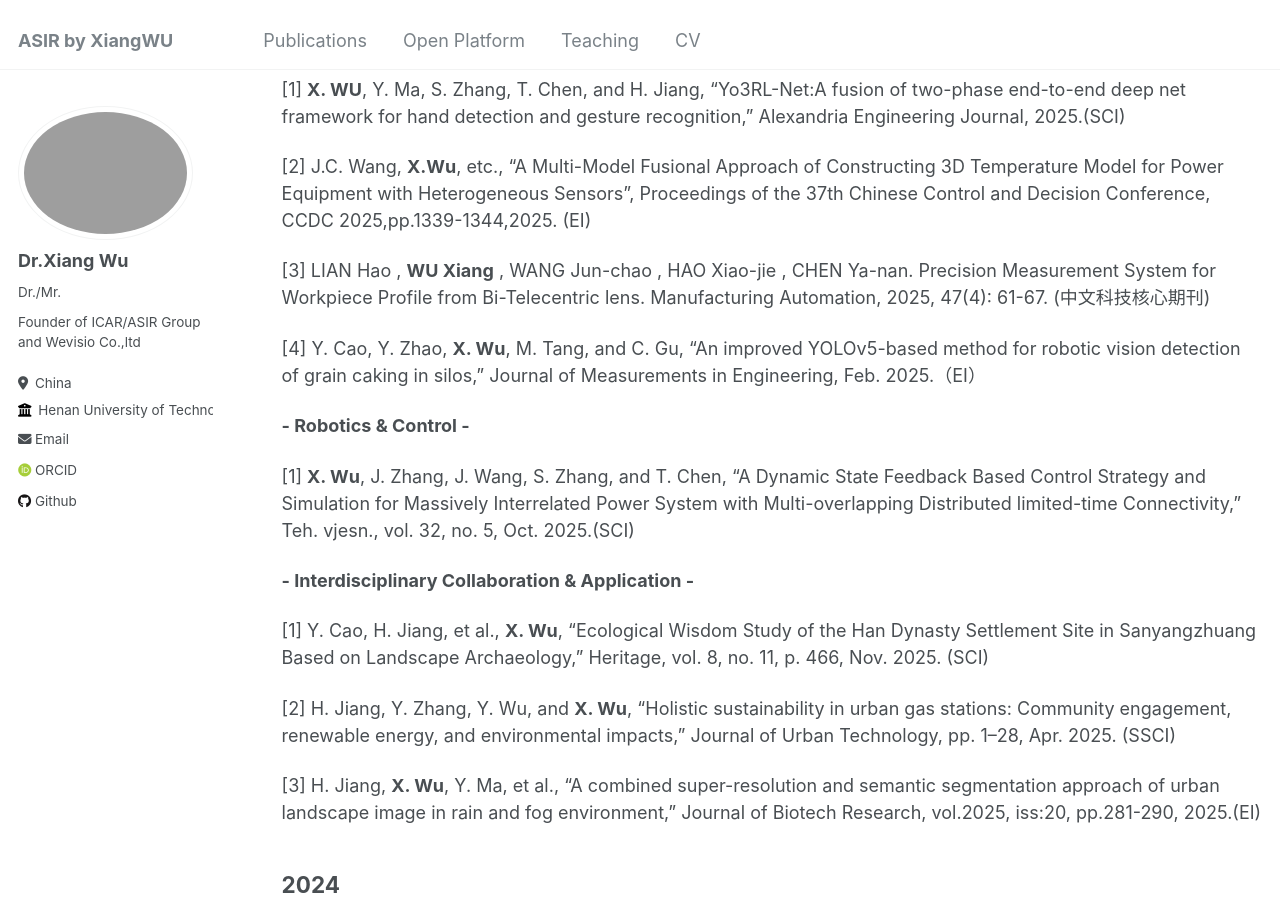
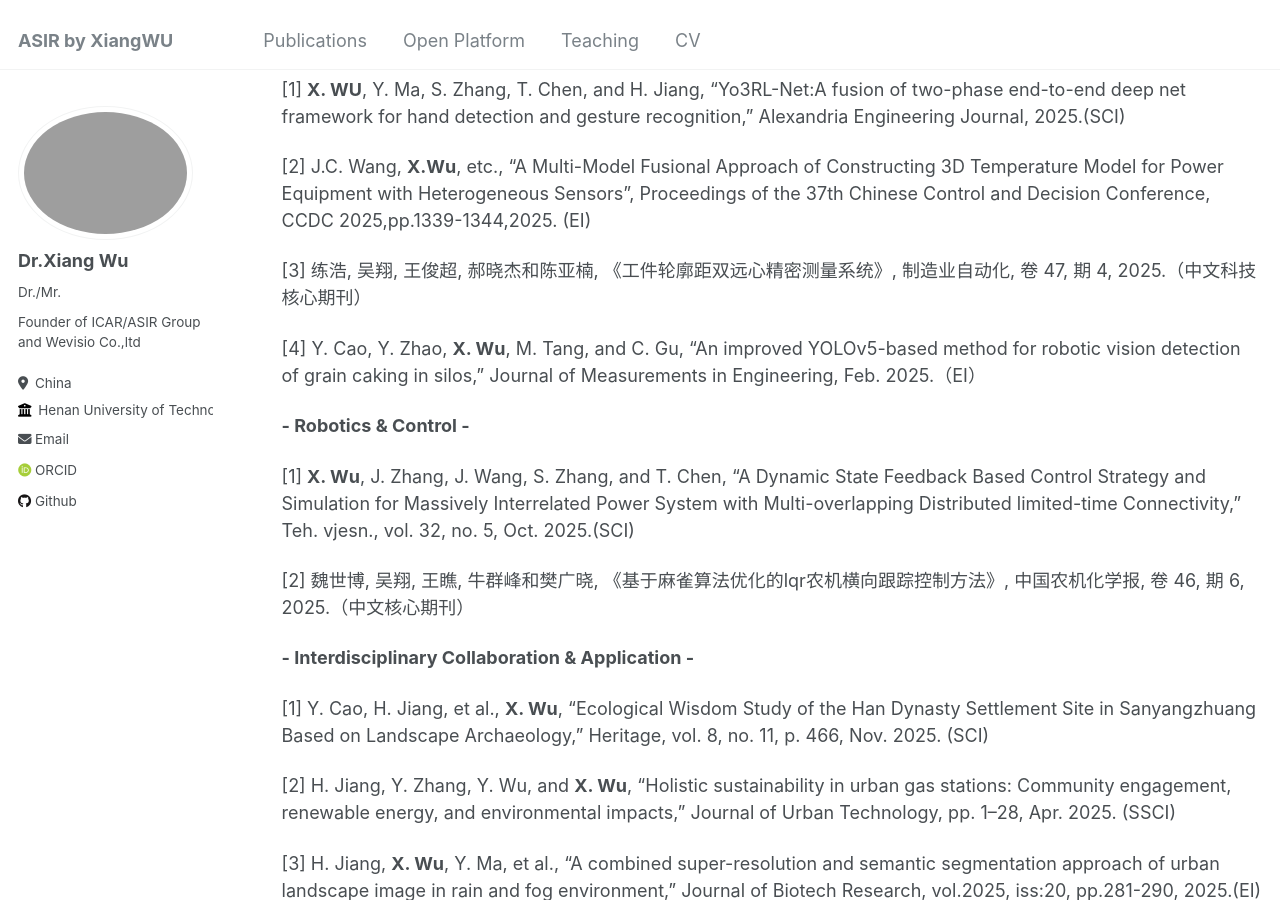
Before and after one commit to xiangwu/xiangwu.github.io, a Jekyll site: the page built from _pages/publications.md, in a window 1280 px wide and 900 px high, scrolled down 575 px. Built offline with Jekyll 4.4.1, drawn with Linux system fonts in a browser that asks for light colours; some web fonts are replaced.

Commit message:
modified:   _pages/publications.md

```diff
--- a/_pages/publications.md
+++ b/_pages/publications.md
@@ -22,13 +22,16 @@ author_profile: true
 
 [2] J.C. Wang, **X.Wu**, etc., "A Multi-Model Fusional Approach of Constructing 3D Temperature Model for Power Equipment with Heterogeneous Sensors", Proceedings of the 37th Chinese Control and Decision Conference, CCDC 2025,pp.1339-1344,2025. (EI)
 
-[3] LIAN Hao , **WU Xiang** , WANG Jun-chao , HAO Xiao-jie , CHEN Ya-nan. Precision Measurement System for Workpiece Profile from Bi-Telecentric lens. Manufacturing Automation, 2025, 47(4): 61-67. (中文科技核心期刊)
+[3] 练浩, 吴翔, 王俊超, 郝晓杰和陈亚楠, 《工件轮廓距双远心精密测量系统》, 制造业自动化, 卷 47, 期 4, 2025.（中文科技核心期刊）
 
 [4] Y. Cao, Y. Zhao, **X. Wu**, M. Tang, and C. Gu, “An improved YOLOv5-based method for robotic vision detection of grain caking in silos,” Journal of Measurements in Engineering, Feb. 2025.（EI）
 
 **- Robotics & Control -**
 
 [1] **X. Wu**, J. Zhang, J. Wang, S. Zhang, and T. Chen, “A Dynamic State Feedback Based Control Strategy and Simulation for Massively Interrelated Power System with Multi-overlapping Distributed limited-time Connectivity,” Teh. vjesn., vol. 32, no. 5, Oct. 2025.(SCI)
+
+[2] 魏世博, 吴翔, 王瞧, 牛群峰和樊广晓, 《基于麻雀算法优化的lqr农机横向跟踪控制方法》, 中国农机化学报, 卷 46, 期 6, 2025.（中文核心期刊）
+
 
 **- Interdisciplinary Collaboration & Application -**
 
```
